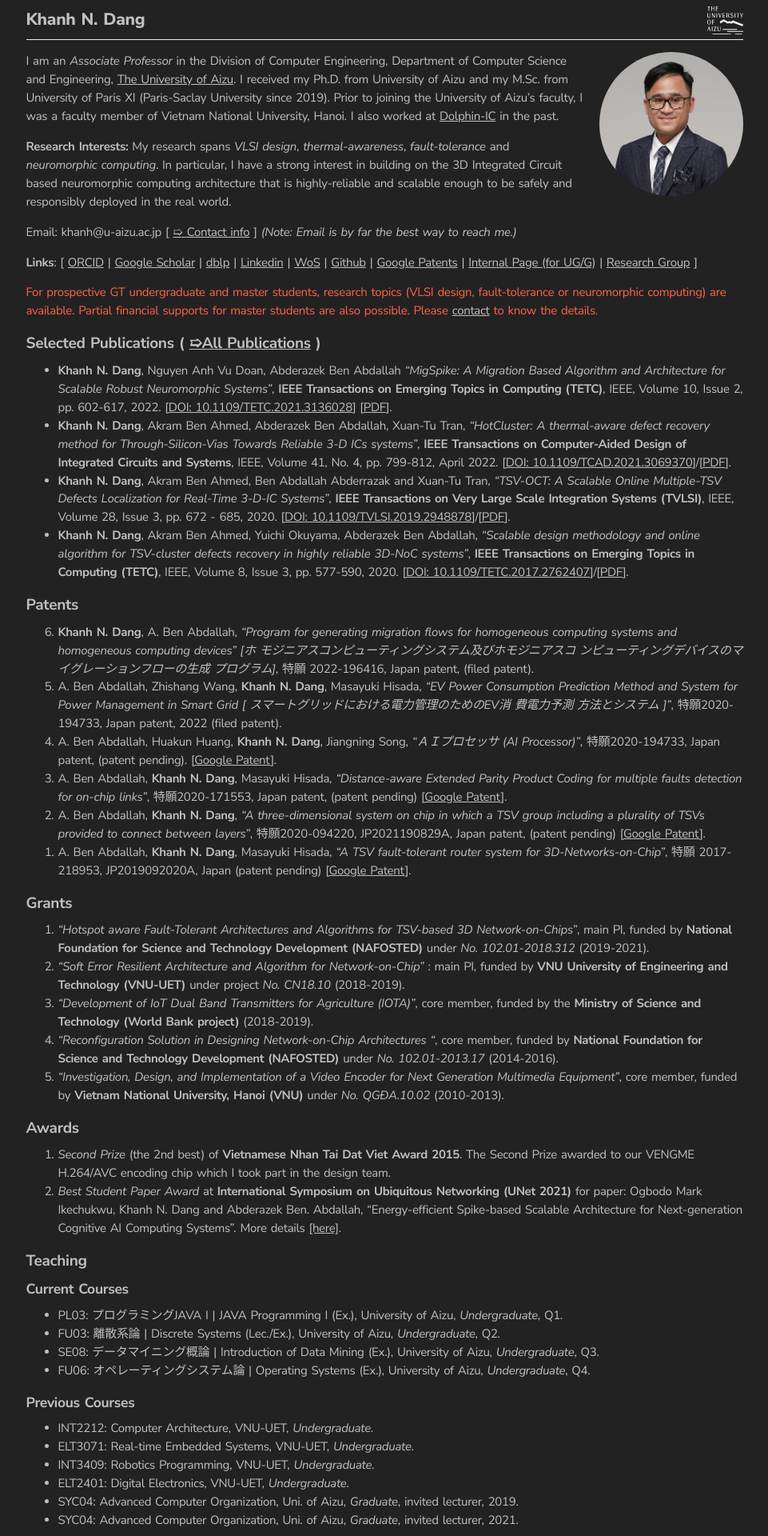
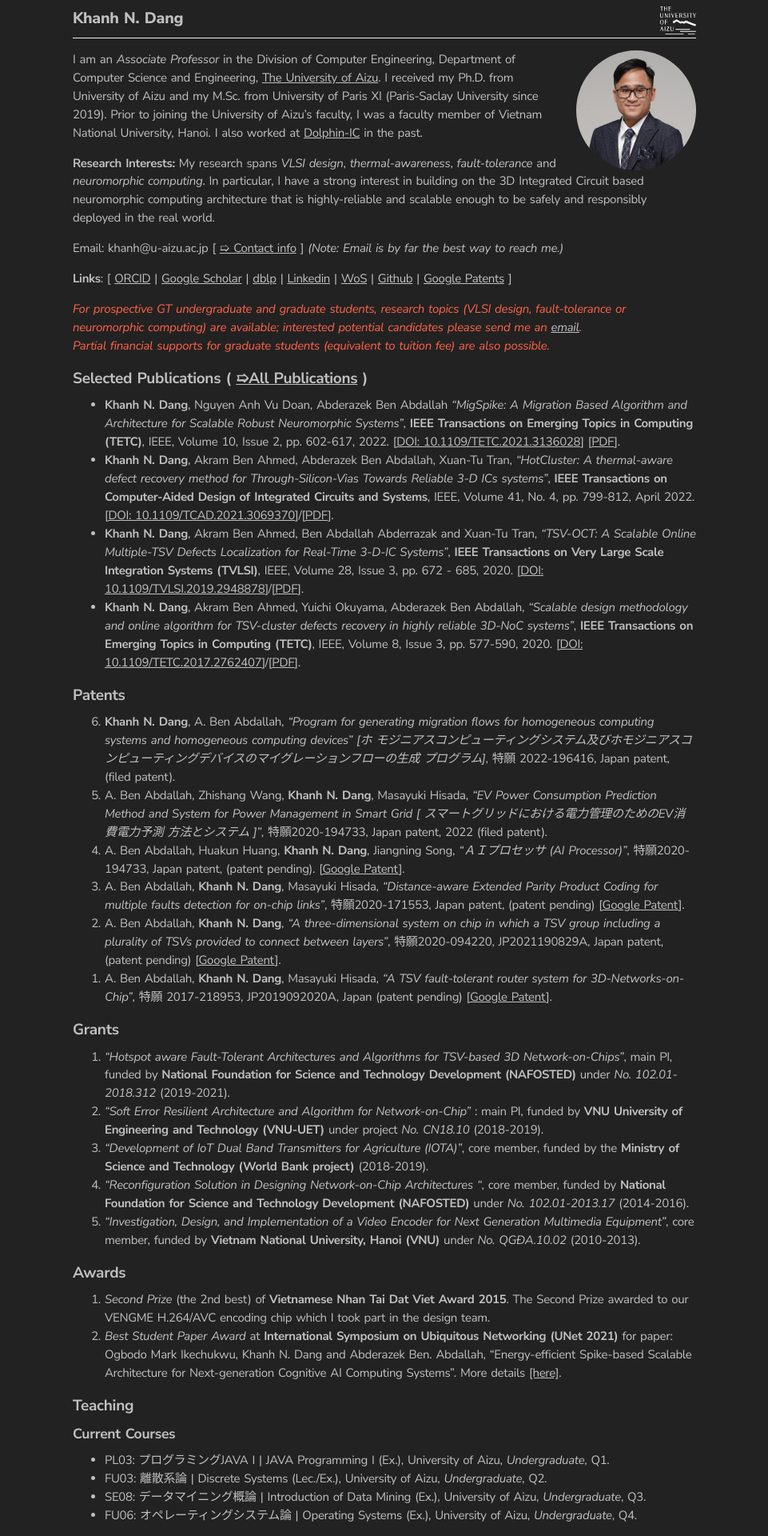
Before and after one commit to khanhdang/minimal-page, a Jekyll site: the page built from index.md, in a window 1280 px wide. Shown: the top 1920 px of the page at 80% size, without its empty margins (159-1120 px from the left). Built offline with Jekyll 4.4.1, drawn with Linux system fonts in a browser that asks for light colours; some of the changed text lies outside the part shown.

```diff
--- a/_config.yml
+++ b/_config.yml
@@ -16,3 +16,4 @@ exclude:
    - vendor/gems/
    - vendor/ruby/
    - README.md
+   - Makefile
--- a/_includes/footer.html
+++ b/_includes/footer.html
@@ -1,4 +1,4 @@
-<footer>
+<footer class="footer">
 	This website site is built using <a href="https://jekyllrb.com/">Jekyll</a> and <a href="https://github.com/khanhdang/minimal-page">my own template</a>. <br>
 	&copy; 2014-2022 <a href="https://u-aizu.ac.jp/~khanh/">Khanh N. Dang</a>. All rights reserved unless under certain specific statements.
 </footer>
--- a/_includes/head.html
+++ b/_includes/head.html
@@ -3,14 +3,3 @@
     <link rel="shortcut icon" type="image/png" href="assets/images/favicon.png" />
     <meta name="viewport" content="width=device-width, initial-scale=1.0">
     <link rel="stylesheet" href="assets/main.css">
-
-	{% if page.modify_color %}
-
-	<style>
-        body {
-            background-color: #{{ page.color }};
-			color: #{{ page.textcolor }};
-        }
-	</style>
-
-	{% endif %}
--- a/assets/main.css
+++ b/assets/main.css
@@ -17,7 +17,7 @@ body {
     box-sizing: border-box;
     background-color: #DDD;
     float: right;
-    width: 180px;
+    width: 150px;
     top: 0rem;
     margin-left: 20px;
     transition: 0.75s all ease-in-out;
@@ -29,7 +29,7 @@ body {
 
 #content-section {
     margin: 0 auto;
-    width: 897px;
+    width: 780px;
 }
 
 
@@ -69,13 +69,12 @@ footer a {
 
 #nav {
     padding-bottom: 0.6em;
-
     border-bottom: 1px solid #ececec;
 
 }
 
 #nav-title {
-    font-size: 140%;
+    font-size: 130%;
     font-weight: 800;
 
 }
@@ -116,6 +115,7 @@ h3 {
 
 .announce {
     color: tomato;
+
 }
 
 .lastupdate {
--- a/index.md
+++ b/index.md
@@ -19,16 +19,17 @@ I was a faculty member of Vietnam National University, Hanoi. I also worked at [
 particular, I have a strong interest in building on the 3D Integrated Circuit based neuromorphic computing
 architecture that is highly-reliable and scalable enough to be safely and responsibly deployed in the real
 world.
+<!-- ([&#10159; More about Research]({% link research.md %})) -->
 
 Email: khanh@u-aizu.ac.jp \[ [&#10159; Contact info](#contact) \]
 *(Note: Email is by far the best way to reach me.)*
 
-**Links**: [ [ORCID](https://orcid.org/0000-0001-6702-3870) \| [Google Scholar](https://scholar.google.com.vn/citations?user=mQbqkUMAAAAJ) \| [dblp](https://dblp.uni-trier.de/pid/184/5348.html) \| [Linkedin](https://www.linkedin.com/in/khanhndang) \| [WoS](https://www.webofscience.com/wos/author/record/2184844) \| [Github](https://github.com/khanhdang) \| [Google Patents](https://patents.google.com/?inventor=Nam+Khanh+Dang) \| [Internal Page (for UG/G)](https://web-int.u-aizu.ac.jp/~khanh/) \| [Research Group](https://web-ext.u-aizu.ac.jp/misc/benablab/) ]
+**Links**: [ [ORCID](https://orcid.org/0000-0001-6702-3870) \| [Google Scholar](https://scholar.google.com.vn/citations?user=mQbqkUMAAAAJ) \| [dblp](https://dblp.uni-trier.de/pid/184/5348.html) \| [Linkedin](https://www.linkedin.com/in/khanhndang) \| [WoS](https://www.webofscience.com/wos/author/record/2184844) \| [Github](https://github.com/khanhdang) \| [Google Patents](https://patents.google.com/?inventor=Nam+Khanh+Dang) ]
 
 
-For prospective GT undergraduate and master students, research topics (VLSI design,
-fault-tolerance or neuromorphic computing) are available. Partial financial supports for master students are
-also possible. Please <a href="#contact">contact</a> to know the details.
+<i>For prospective GT undergraduate and graduate students, research topics (VLSI design, fault-tolerance or neuromorphic computing) are available; interested potential candidates please send me an  <a href="#contact">email</a>. <br>
+ Partial financial supports for graduate students (equivalent to tuition fee) are
+also possible. </i>
 {: .announce}
 
 # Selected Publications ( [&#10159;All Publications]({% link pub.md %}) )
```
Also changed, not shown: other parts of index.md (+7 -1 lines), mentor.md (added, +74 -0 lines), pub.md (+17 -18 lines), research.md (added, +135 -0 lines), assets/images/research_topics/ftnoc/OASIS_layout.svg (added), assets/images/research_topics/h264/VENGME.png (added), assets/images/research_topics/mlcad/thumb.png (added), assets/images/research_topics/neuromorphic/thumb.png (added), assets/images/research_topics/thermal3DICs/HotCluster.png (added), assets/images/research_topics/thermal3DICs/Normalized_Black_model.PNG (added), 6 other files.
